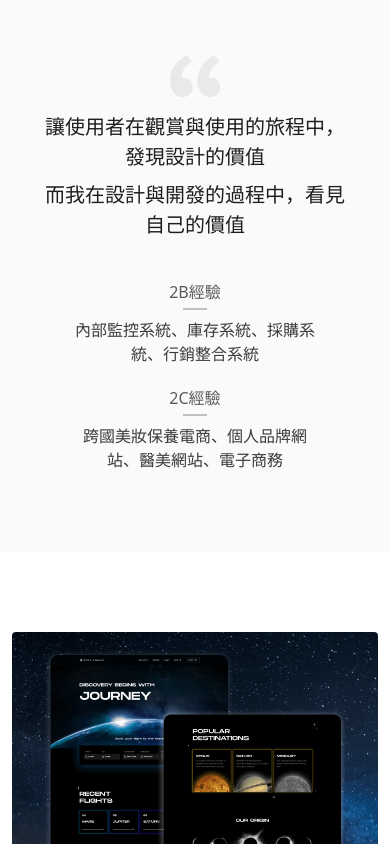
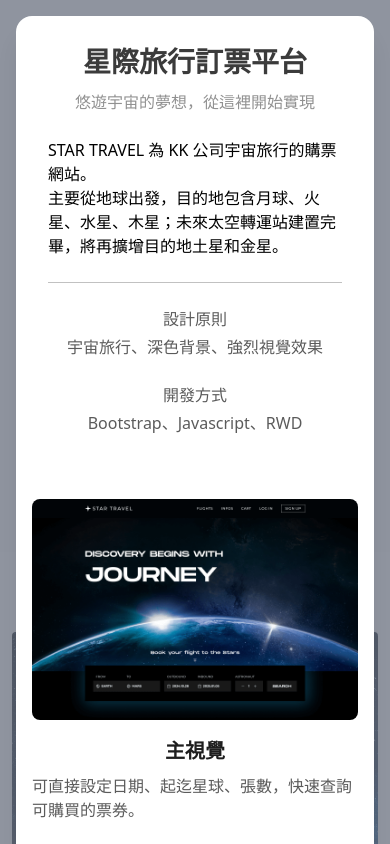
Before and after one commit to Lina-SHU/neol-website, a Vue app: page /portfolio in a window 390 px wide. Shown: the top 844 px of the page. Built offline with nearby package versions, Linux system fonts and the light colour scheme.

Commit message:
add dialog info

```diff
--- /dev/null
+++ b/src/components/DialogComponent.vue
@@ -0,0 +1,58 @@
+<template>
+  <div class="relative z-10" aria-labelledby="modal-title" role="dialog" aria-modal="true">
+    <div class="fixed inset-0 bg-gray-500 bg-opacity-75 transition-opacity"></div>
+
+    <div class="fixed inset-0 z-10 w-screen overflow-y-auto">
+      <div class="flex min-h-full items-center justify-center p-4 text-center sm:p-0">
+        <div
+          class="relative transform overflow-hidden rounded-2xl bg-white text-left shadow-xl transition-all sm:my-8 sm:w-full sm:max-w-lg"
+        >
+          <div class="py-6 px-8">
+            <h3 class="text-2xxl font-bold text-primary-700 text-center mb-2">星際旅行訂票平台</h3>
+            <p class="text-primary-500 text-center mb-6">悠遊宇宙的夢想，從這裡開始實現</p>
+            <p>STAR TRAVEL 為 KK 公司宇宙旅行的購票網站。</p>
+            <p class="pb-6 border-b border-primary-400 mb-6">
+              主要從地球出發，目的地包含月球、火星、水星、木星；未來太空轉運站建置完畢，將再擴增目的地土星和金星。
+            </p>
+            <ul class="text-primary-600 text-center">
+              <li class="mb-6">
+                <h4 class="mb-1">設計原則</h4>
+                <p>宇宙旅行、深色背景、強烈視覺效果</p>
+              </li>
+              <li>
+                <h4 class="mb-1">開發方式</h4>
+                <p>Bootstrap、Javascript、RWD</p>
+              </li>
+            </ul>
+          </div>
+          <div class="py-10 px-4">
+            <ul>
+              <li class="mb-14">
+                <img
+                  src="../assets/image/modal-image1.png"
+                  alt="modal-image1"
+                  class="w-full object-cover rounded-lg mb-4"
+                />
+                <h4 class="text-primary-800 text-xl font-bold text-center mb-2">主視覺</h4>
+                <p class="text-primary-600">
+                  可直接設定日期、起迄星球、張數，快速查詢可購買的票券。
+                </p>
+              </li>
+              <li>
+                <img
+                  src="../assets/image/modal-image2.png"
+                  alt="modal-image2"
+                  class="w-full object-cover rounded-lg mb-4"
+                />
+                <h4 class="text-primary-800 text-xl font-bold text-center mb-2">推薦查詢</h4>
+                <p class="text-primary-600">
+                  給予最快起飛，以及最熱門的景點推薦，協助使用者進行選擇。
+                </p>
+              </li>
+            </ul>
+          </div>
+        </div>
+      </div>
+    </div>
+  </div>
+</template>
--- a/src/views/PortfolioView.vue
+++ b/src/views/PortfolioView.vue
@@ -1,3 +1,9 @@
+<script setup>
+import DialogComponent from '@/components/DialogComponent.vue'
+</script>
+
+ScriptCompileContext
+
 <template>
   <!-- 標題 -->
   <div class="bg-primary-100 pt-10 pb-20 text-center lg:pt-20">
@@ -137,6 +143,7 @@
       <li class="text=primary-700 py-[2px] px-[13px] rounded">3</li>
     </ul>
   </div>
+  <DialogComponent />
 </template>
 
 <style lang="scss" scoped>
```
